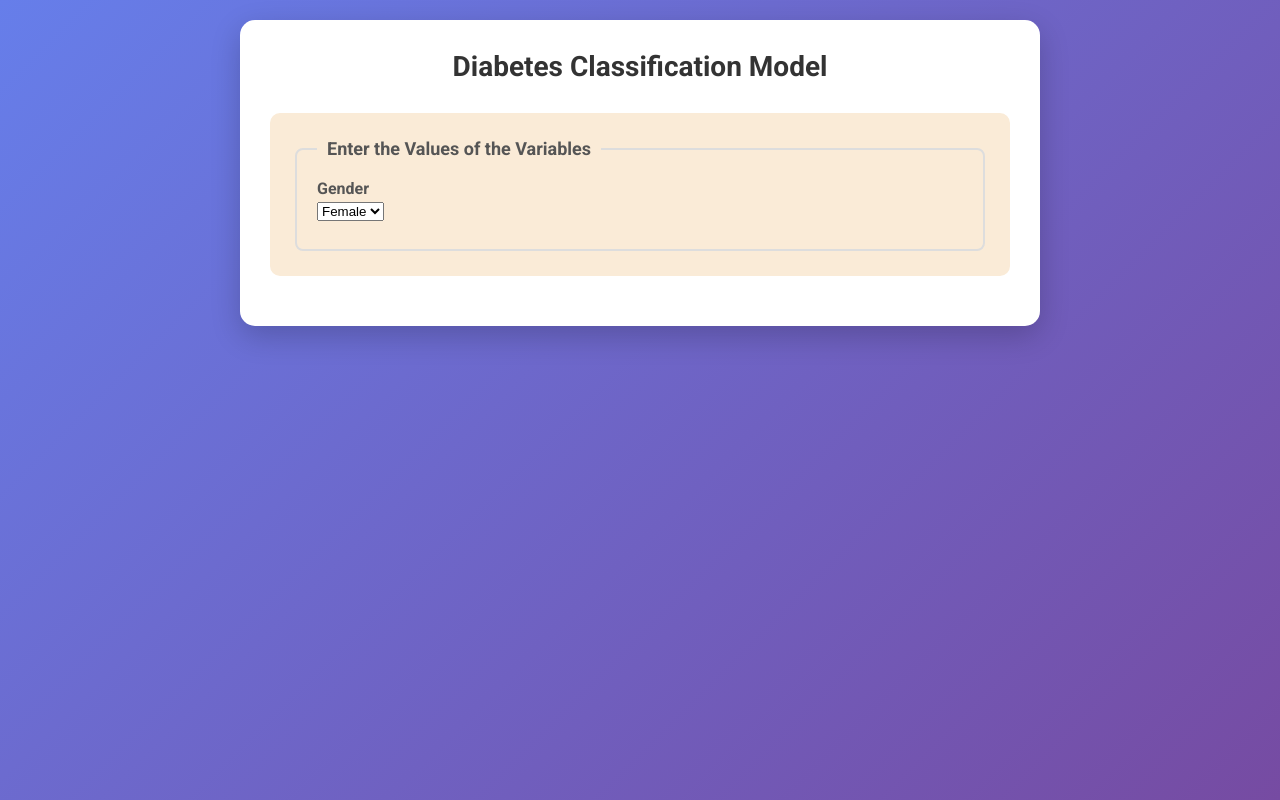
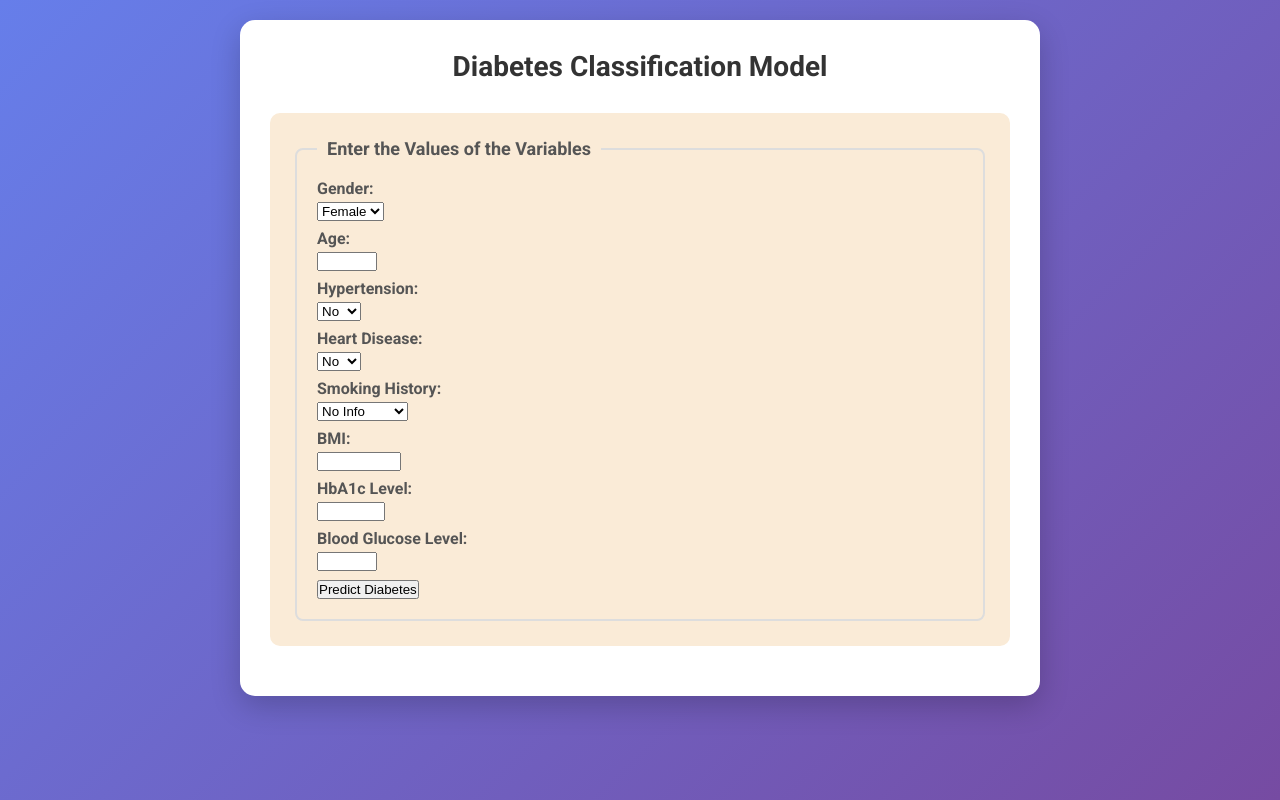
Before and after one commit to Prog-LucasAlves/ML_Cla_Flask, a Flask app: page / in a window 1280 px wide. Run offline with Flask 3, Linux system fonts and the light colour scheme; parts of the project's set-up code (start-up, migrations or seed data) failed here and were passed over.

Commit message:
add styles.css

```diff
--- a/templates/index.html
+++ b/templates/index.html
@@ -16,13 +16,79 @@
                 <legend>Enter the Values of the Variables</legend>
 
                 <div class="form-group">
-                    <label for="gender">Gender</label>
+                    <label for="gender">Gender:</label>
                     <select id="gender" name="gender" required>
                         <option value="0">Female</option>
                         <option value="1">Male</option>
                     </select>
                 </div>
+
+                <div class="form-group">
+                    <label for="age">Age:</label>
+                    <input type="number" id="age" name="age" step="1" min="18" max="100" required>
+                </div>
+
+                <div class="form-group">
+                    <label for="hypertension">Hypertension:</label>
+                    <select id="hypertension" name="hypertension" required>
+                        <option value="0">No</option>
+                        <option value="1">Yes</option>
+                    </select>
+                </div>
+
+                <div class="form-group">
+                    <label for="heart_disease">Heart Disease:</label>
+                    <select id="heart_disease" name="heart_disease" required>
+                        <option value="0">No</option>
+                        <option value="1">Yes</option>
+                    </select>
+                </div>
+
+                <div class="form-group">
+                    <label for="smoking_history">Smoking History:</label>
+                    <select id="smoking_history" name="smoking_history" required>
+                        <option value="0">No Info</option>
+                        <option value="1">Current</option>
+                        <option value="2">Ever</option>
+                        <option value="3">Former</option>
+                        <option value="4">Never</option>
+                        <option value="5">Not Current</option>
+                    </select>
+                </div>
+
+                <div class="form-group">
+                    <label for="bmi">BMI:</label>
+                    <input type="number" id="bmi" name="bmi" step="0.01" min="10" max="100" required>
+                </div>
+
+                <div class="form-group">
+                    <label for="hba1c_level">HbA1c Level:</label>
+                    <input type="number" id="hba1c_level" name="hba1c_level" step="0.1" min="3" max="10" required>
+                </div>
+
+                <div class="form-group">
+                    <label for="blood_glucose_level">Blood Glucose Level:</label>
+                    <input type="number" id="blood_glucose_level" name="blood_glucose_level" step="1" min="80" max="300" required>
+                </div>
+
+                <button type="submit">Predict Diabetes</button>
             </fieldset>
         </form>
+
+        {% if prediction is not none %}
+        <div class="result">
+            <h2>Prediction Result:</h2>
+            {% if prediction == 1 %}
+                <p class="positive">Positive for Diabetes</p>
+                <p>Probability: {{ "%.2f"|format(probability * 100) }}%</p>
+            {% elif prediction == 0 %}
+                <p class="negative">Negative for Diabetes</p>
+                <p>Probability: {{ "%.2f"|format(probability * 100) }}%</p>
+            {% else %}
+                <p class="error">Error: {{ probability }}</p>
+            {% endif %}
+        </div>
+        {% endif %}
+    </div>
 </body>
 </html>
```
